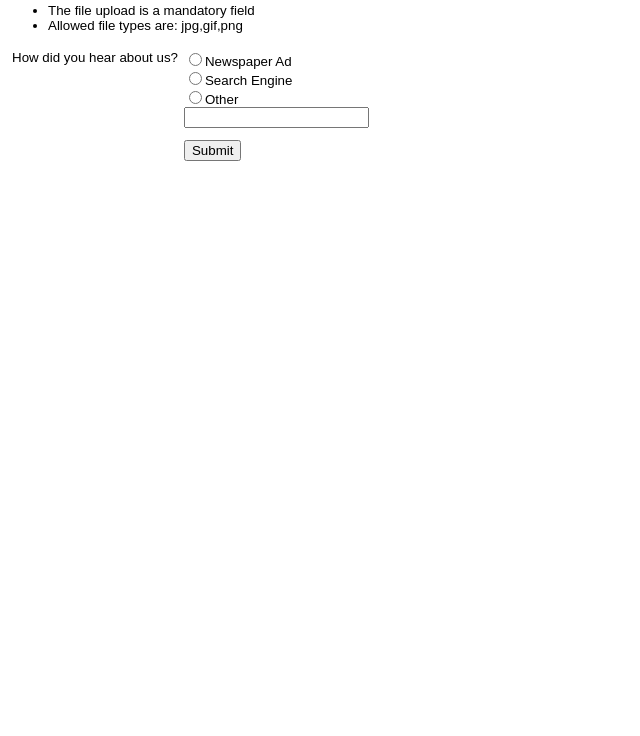
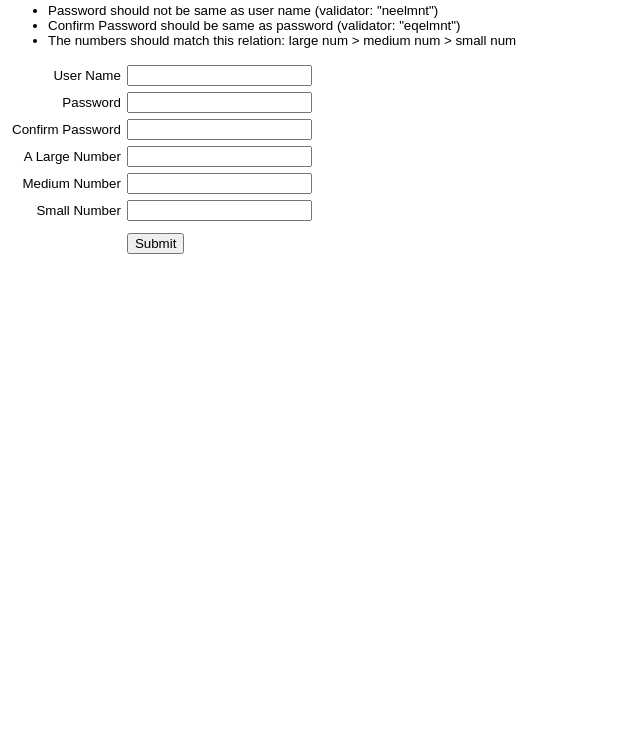
Before and after one commit to MrGeorgiosZachariadis/musictrackerapi, a plain HTML site: page validation.html in a window 1280 px wide. Shown: the part 64-800 px from the top of the page, without its empty margins (0-640 px from the left). Drawn offline with Linux system fonts and the light colour scheme.

Commit message:
Update validation.html

```diff
--- a/validation.html
+++ b/validation.html
@@ -7,37 +7,71 @@
 <html xmlns="http://www.w3.org/1999/xhtml">
   <head>
     <title>
-      JavaScript form validator Example: Conditional validation
+      JavaScript form validator Example
     </title>
     <style type="text/css" xml:space="preserve">
 BODY, P,TD{ font-family: Arial,Verdana,Helvetica, sans-serif; font-size: 10pt }
 A{font-family: Arial,Verdana,Helvetica, sans-serif;}
 B {	font-family : Arial, Helvetica, sans-serif;	font-size : 12px;	font-weight : bold;}
-.error_strings{ font-family:Verdana; font-size:14px; color:#660000; background-color:#ff0;}
+.error_strings{ font-family:Verdana; font-size:14px; color:#660000;}
 </style><script language="JavaScript" src="gen_validatorv4.js"
     type="text/javascript" xml:space="preserve"></script>
   </head>
   <body>
-  <h1>Conditional validation</h1>
+  <h1>Comparison validations sample</h1>
   <ul>
-  <li>The file upload is a mandatory field</li>
-  <li>Allowed file types are: jpg,gif,png</li>
+  <li>Password should not be same as user name (validator: "neelmnt")</li>
+  <li>Confirm Password should be same as password (validator: "eqelmnt")</li>
+  <li>The numbers should match this relation: large num > medium num > small num</li>
   </ul>
     <form action="" name="myform" id="myform">
       <table cellspacing="2" cellpadding="2" border="0">
         <tr>
-          <td align="right" valign="top">
-            How did you hear about us?
+          <td align="right">
+            User Name
           </td>
           <td>
-                <div id='myform_hearabout_errorloc' class="error_strings"></div>
-               <div  id='hearabout_0_container'><input type='radio' name='hearabout' id='hearabout_radio_0' value='Newspaper Ad'/><label for='hearabout_radio_0'  id='hearabout_radio_0_label'>Newspaper Ad</label></div>
-               <div  id='hearabout_1_container'><input type='radio' name='hearabout' id='hearabout_radio_1' value='Search Engine' tabindex='1'/><label for='hearabout_radio_1' id='hearabout_radio_1_label'>Search Engine</label></div>
-               <div  id='hearabout_2_container'><input type='radio' name='hearabout' id='hearabout_radio_2' value='Other' tabindex='2'/><label for='hearabout_radio_2'  id='hearabout_radio_2_label'>Other</label></div>
-               <div >
-                  <div id='myform_hearabout_other_errorloc' class="error_strings"></div>
-                  <input type='text' name='hearabout_other' id='hearabout_other' size='20' />
-               </div>
+            <input type="text" name="username" />
+          </td>
+        </tr>
+        <tr>
+          <td align="right">
+            Password
+          </td>
+          <td>
+            <input type="text" name="password" />
+          </td>
+        </tr>
+        <tr>
+          <td align="right">
+            Confirm Password
+          </td>
+          <td>
+            <input type="text" name="confpassword" />
+          </td>
+        </tr>
+        <tr>
+          <td align="right">
+            A Large Number
+          </td>
+          <td>
+            <input type="text" name="largenum" />
+          </td>
+        </tr>
+        <tr>
+          <td align="right">
+            Medium Number
+          </td>
+          <td>
+            <input type="text" name="midnum" />
+          </td>
+        </tr>
+        <tr>
+          <td align="right">
+            Small Number
+          </td>
+          <td>
+            <input type="text" name="smallnum" />
           </td>
         </tr>
         <tr>
@@ -57,14 +91,15 @@ B {	font-family : Arial, Helvetica, sans-serif;	font-size : 12px;	font-weight :
     </form><script language="JavaScript" type="text/javascript"
     xml:space="preserve">//<![CDATA[
   var frmvalidator  = new Validator("myform");
-  frmvalidator.EnableOnPageErrorDisplay();
+  frmvalidator.EnableOnPageErrorDisplaySingleBox();
   frmvalidator.EnableMsgsTogether();
 
-  frmvalidator.addValidation("hearabout","selone","Please select an option from 'How did you hear about us'");
+  frmvalidator.addValidation("confpassword","eqelmnt=password","The confirmed password is not same as password");
+  frmvalidator.addValidation("password","neelmnt=username","The password should not be same as username");
 
-  frmvalidator.addValidation("hearabout_other","req","Please fill-in this textbox",
-        "VWZ_IsChecked(document.forms['myform'].elements['hearabout'],'Other')");
+  frmvalidator.addValidation("midnum","ltelmnt=largenum","medium number should be smaller than large number");
 
+  frmvalidator.addValidation("midnum","gtelmnt=smallnum","medium number should be greater than small number");
 
 //]]></script>
   </body>
```
